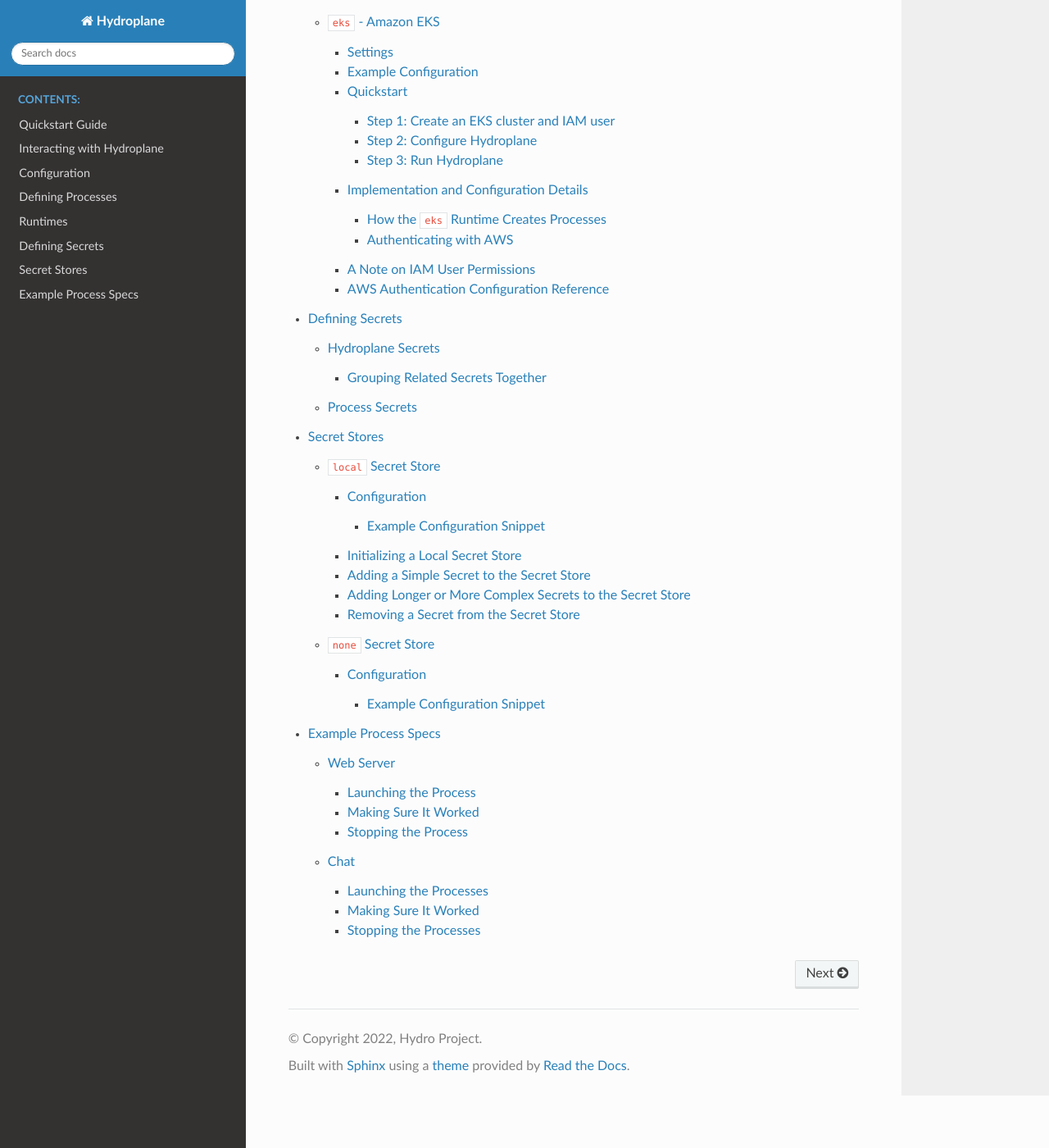
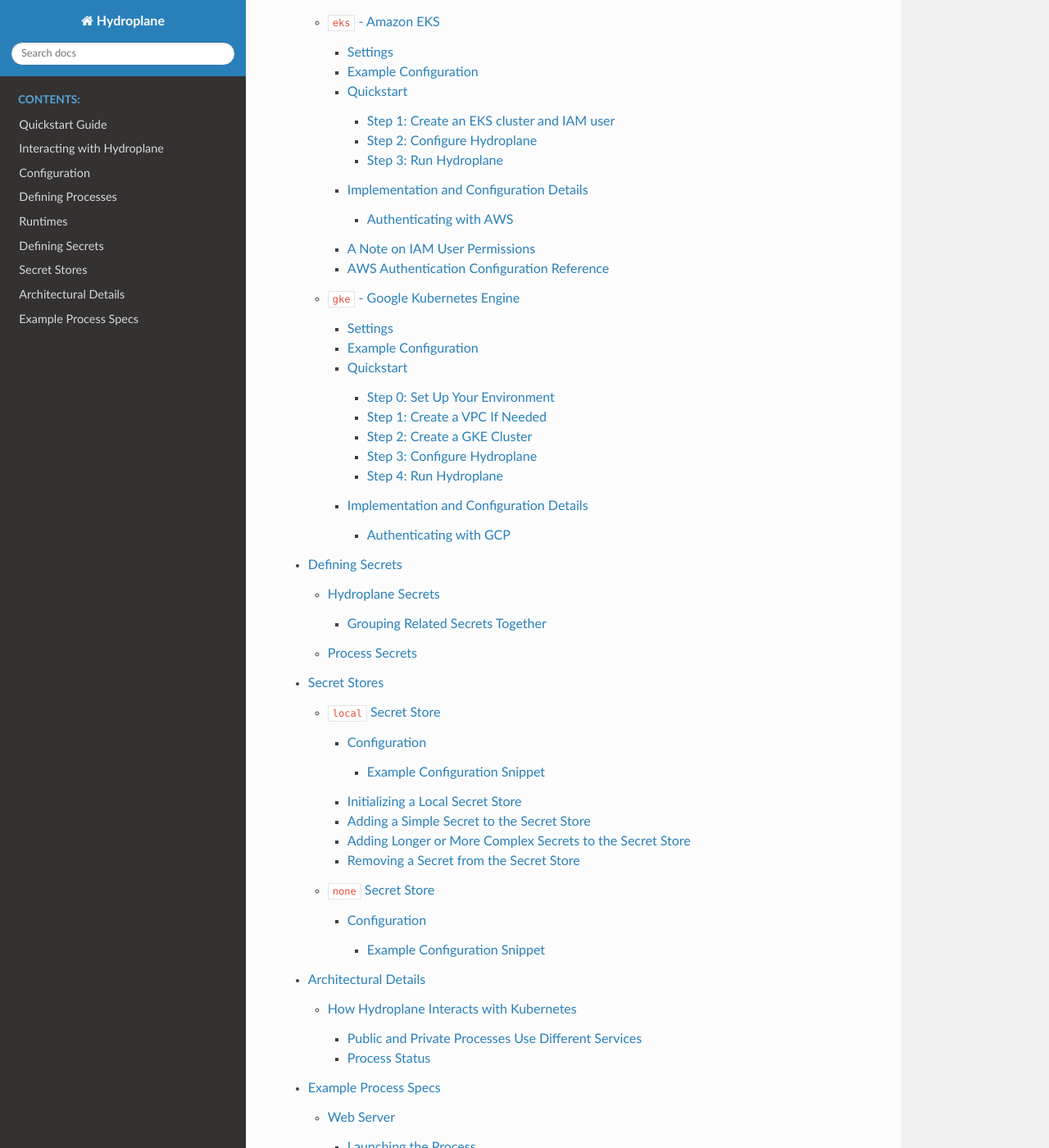
Before and after one commit to hydro-project/hydroplane, a Sphinx documentation site: the page built from docs/index.rst, in a window 1280 px wide and 1400 px high, scrolled down 940 px. Shown: the whole window at 82% size. Built offline with Sphinx 7.4.7 and the Read the Docs theme 2.0.0, drawn with Linux system fonts in a browser that asks for light colours; some of the changed lines change nothing that is shown.

Commit message:
Add documentation

```diff
--- /dev/null
+++ b/docs/architecture.rst
@@ -0,0 +1,7 @@
+Architectural Details
+=====================
+
+.. toctree::
+   :maxdepth: 4
+
+   architecture/k8s
--- /dev/null
+++ b/docs/architecture/k8s.rst
@@ -0,0 +1,26 @@
+How Hydroplane Interacts with Kubernetes
+========================================
+
+At this point, Hydroplane has a couple backends that are managed offerings of Kubernetes (:doc:`EKS</runtimes/eks>` and :doc:`GKE</runtimes/gke>`, at time of writing). This document provides some more details on the way that Hydroplane reifies processes into Kubernetes' various primitives.
+
+Each Hydroplane process is run in Kubernetes as a single-pod deployment and an associated service. The service is there to give Kubernetes something to expose to the Internet when a process has a public IP address, and to give processes an easy way to name one another without relying on any kind of third-party service discovery mechanism. The deployment is there to ensure that something is keeping a process's pod scheduled even if the pod is preempted or evicted. The pod contains the actual container that the process is running.
+
+If you want to familiarize yourself with Kubernetes' services, pods and deployments, I'd recommend this `article by Matthew Palmer <https://matthewpalmer.net/kubernetes-app-developer/articles/service-kubernetes-example-tutorial.html>`_.
+
+Public and Private Processes Use Different Services
+---------------------------------------------------
+
+Private services only need to be routable and discoverable within the cluster, so their associated services are ``ClusterIP`` services. Public services need to be routable from outside the cluster, so we have to handle them separately.
+
+In a typical Kubernetes service where you have one service backing an auto-scaling collection of pods, you'd put a ``LoadBalancer`` service in front of the pods that load-balances traffic between them. In our case, we're expecting something higher-level than Hydroplane to do things like load balancing, so we want each process to be named and exposed individually. If we were to create a ``LoadBalancer`` service per process, we'd also be creating a separate **load balancer** per process, and load balancers in public clouds (particularly in AWS) are really expensive.
+
+To avoid the cost overhead of having a load balancer per process, we create a ``NodePort`` service for each process that routes only to that process's pod. A ``NodePort`` service exposes a high-numbered port on every node in the cluster, and all traffic to that port on any cluster node is transparently routed to the pod by Kubernetes' overlay network.
+
+Using ``NodePort`` services does what we want without additional cloud resources, but it also makes it look from the client's perspective as though the process is running on every node in the cluster at once. This is inconsistent with the abstraction that Hydroplane's list operation presents. To maintain the illusion that the process is only accessible from one node, we do some introspection to determine the cluster node that the pod is actually running on, and treat that cluster node's IP address as the process' IP address when listing running processes.
+
+Process Status
+--------------
+
+Kubernetes can create ``ClusterIP`` and ``NodePort`` services very quickly, but sometimes it may take a while for a deployment's pod to start after Hydroplane successfully submits the deployment's spec. Usually, delays in pod creation are caused by resource pressure: if Kubernetes doesn't have enough remaining resources to accommodate the pod, it may have to scale up to acquire those resources.
+
+When listing processes, Hydroplane provides an associated **status** for each process. If a process's status is ``RUNNING``, this means that all the process's resources are ready and the process should be able to accept connections. If the status is ``STARTING``, some of those resources are ready and others are not.
--- a/docs/index.rst
+++ b/docs/index.rst
@@ -17,4 +17,5 @@
    runtimes
    secrets
    secret_stores
+   architecture
    examples
--- a/docs/runtimes.rst
+++ b/docs/runtimes.rst
@@ -9,3 +9,4 @@
 
    runtimes/docker
    runtimes/eks
+   runtimes/gke
--- a/docs/runtimes/docker.rst
+++ b/docs/runtimes/docker.rst
@@ -20,6 +20,7 @@
 Here's an example of a configuration file that uses the ``docker`` runtime. Since the ``docker`` runtime doesn't need a secret store, this configuration uses the :doc:`"none" secret store</secret_stores/none>`.
 
 .. code-block:: yaml
+
     ---
     secret_store:
       secret_store_type: none
--- a/docs/runtimes/eks.rst
+++ b/docs/runtimes/eks.rst
@@ -145,7 +145,8 @@
             "is_public": true
           }
         ],
-        "created": "2022-12-01T22:40:33+00:00"
+        "created": "2022-12-01T22:40:33+00:00",
+        "status": "RUNNING"
       }
     ]
 
@@ -169,15 +170,7 @@
 Implementation and Configuration Details
 ----------------------------------------
 
-How the ``eks`` Runtime Creates Processes
-^^^^^^^^^^^^^^^^^^^^^^^^^^^^^^^^^^^^^^^^^
-
-Each process is run in EKS as a single pod and an associated service. The service is there to give Kubernetes something to expose to the Internet when a process has a public IP address, and to give processes an easy way to name one another without relying on any kind of third-party service discovery mechanism. Private services only need to be routable and discoverable within the cluster, so their associated services are ``ClusterIP`` services. Public services need to be routable from outside the cluster, so we have to handle them separately.
-
-In a typical Kubernetes service where you have one service backing an auto-scaling collection of pods, you'd put a ``LoadBalancer`` service in front of the pods that round-robins traffic between them. In our case, we're expecting something higher-level than us to do things like load balancing, so we want each process to be named and exposed individually. If we were to create a ``LoadBalancer`` service per process, we'd also be creating a separate **load balancer** per process, and load balancers in AWS are really expensive. Instead, we create a ``NodePort`` service for each process that routes only to that process's pod. A ``NodePort`` service exposes a high-numbered port on every node in the cluster, and all traffic to that port on any cluster node is transparently routed to the pod by Kubernetes' overlay network.
-
-Using ``NodePort`` services does what we want without paying for additional resources, but it also makes it look from the client's perspective like the process is running on every node in the cluster at once, which is inconsistent from the abstraction presented by other runtimes. To maintain the illusion that the process is only accessible from one node, we do some introspection to determine the cluster node that the pod is actually running on and only list that node's IP address when providing information about the process in response to list calls.
-
+For details on how the ``eks`` runtime creates processes, see :doc:`/architecture/k8s`.
 
 Authenticating with AWS
 ^^^^^^^^^^^^^^^^^^^^^^^
--- /dev/null
+++ b/docs/runtimes/gke.rst
@@ -0,0 +1,191 @@
+``gke`` - Google Kubernetes Engine
+==================================
+
+The ``gke`` runtime integrates with GKE, GCP's managed Kubernetes offering.
+
+.. contents::
+
+Settings
+--------
+
+.. autopydantic_model:: hydroplane.runtimes.gke.Settings
+
+Example Configuration
+---------------------
+
+Here's an example of a configuration file that uses the ``gke`` runtime. This runtime doesn't need access to a secret store, so we're using the ``none`` secret store here.
+
+.. code-block:: yaml
+
+    ---
+    secret_store:
+        secret_store_type: none
+
+    runtime:
+        runtime_type: gke
+        cluster_id: hydroplane-test-cluster
+        project: hydro-development
+        region: us-central1
+
+Quickstart
+----------
+
+We'll assume that we're creating a cluster named ``hydroplane-test-cluster`` in the ``us-central1`` region, running within a VPC named ``hydroplane-vpc``, inside a project named ``test-project``. Substitute your cluster, VPC and project name(s) as appropriate.
+
+Step 0: Set Up Your Environment
+^^^^^^^^^^^^^^^^^^^^^^^^^^^^^^^
+
+Make sure you have the Google Cloud command-line tool (``gcloud``) installed. You can install it by following the instructions `here <https://cloud.google.com/sdk/docs/install>`_.
+
+Once you've got ``gcloud`` installed, you'll need to authenticate:
+
+.. code-block:: bash
+
+    # First, we'll login as you.
+    gcloud auth login
+
+    # Next, we'll make sure you've got a project configured, so that you
+    # don't have to specify which project you're referring to every time
+    # you run a command.
+    gcloud config set project test-project
+
+    # Finally, we'll configure some local Application Default Credentials
+    # that Hydroplane can use to act on your behalf.
+    gcloud auth application-default login
+
+
+Step 1: Create a VPC If Needed
+^^^^^^^^^^^^^^^^^^^^^^^^^^^^^^
+
+Your GKE cluster will need a VPC to run within. If you don't already have a VPC configured in your GCP project, you can create a VPC by following `these instructions <https://cloud.google.com/vpc/docs/create-modify-vpc-networks#create-auto-network>`_, or run the following:
+
+.. code-block:: bash
+
+    gcloud compute networks create \
+        hydroplane-vpc \
+        --subnet-mode=auto \
+        --mtu=1460 \
+        --bgp-routing-mode=regional
+
+We'll assume that the VPC is named ``hydroplane-vpc``, and was configured in auto mode (so all its subnets are also called ``hydroplane-vpc``).
+
+By default, VPC networks aren't routable from outside GCP. If you want to connect to your public processes from outside GCP, you'll need to poke a hole in the VPC's firewall.
+
+To start, we'll poke a hole in the firewall for our IP address. To do that, run:
+
+.. code-block:: bash
+
+    gcloud compute firewall-rules create \
+        allow-my-ip \
+        --direction=INGRESS \
+        --priority=999 \
+        --network=hydroplane-vpc \
+        --action=ALLOW \
+        --rules=all \
+        --source-ranges=$(curl -s https://api.ipify.org)/32
+
+If you want to add more source ranges, you can add more firewall rules similar to the one declared above, setting ``--source-ranges`` to whatever ranges you want to open.
+
+Step 2: Create a GKE Cluster
+^^^^^^^^^^^^^^^^^^^^^^^^^^^^
+
+GCP provides a service called `Autopilot mode <https://cloud.google.com/kubernetes-engine/docs/concepts/types-of-clusters#modes>`_ that manages most of the minutiae of setting up a Kubernetes cluster for you. Follow the instructions in `this document <https://cloud.google.com/kubernetes-engine/docs/how-to/creating-an-autopilot-cluster>`_ to create a cluster in Autopilot mode, or just run the following, filling in the blanks as appropriate:
+
+.. code-block:: bash
+
+    gcloud container clusters create-auto \
+        "hydroplane-test-cluster" \
+        --region "us-central1" \
+        --release-channel "regular" \
+        --network "projects/test-project/global/networks/hydroplane-vpc" \
+        --subnetwork "projects/test-project/regions/us-central1/subnetworks/hydroplane-vpc" \
+        --cluster-ipv4-cidr "/17" \
+        --services-ipv4-cidr "/22"
+
+Step 3: Configure Hydroplane
+^^^^^^^^^^^^^^^^^^^^^^^^^^^^
+
+Create a file named ``gke.yml`` with the following contents (filling in the blanks):
+
+.. code-block:: yaml
+
+    ---
+    secret_store:
+        secret_store_type: none
+
+    runtime:
+        runtime_type: gke
+        cluster_id: hydroplane-test-cluster
+        project: test-project
+        region: us-central1
+
+Step 4: Run Hydroplane
+^^^^^^^^^^^^^^^^^^^^^^
+
+You should now have everything you need. Let's launch Hydroplane:
+
+.. code-block:: bash
+
+    bin/hydroplane -c gke.yml
+
+In a separate terminal, from the root of the ``hydroplane`` repo, let's make sure we can list processes:
+
+.. code-block:: bash
+
+   bin/hpctl list
+
+You should get back an empty list, because we haven't launched any processes yet.
+
+Let's try a simple example to make sure we can start something and access it remotely:
+
+.. code-block:: bash
+
+   bin/hpctl start examples/nginx.json
+
+If you list processes with ``bin/hpctl list`` now, you should see something like this:
+
+.. code-block:: json
+
+    [
+      {
+        "process_name": "nginx",
+        "group": null,
+        "socket_addresses": [
+          {
+            "host": "34.217.208.197",
+            "port": 31491,
+            "is_public": true
+          }
+        ],
+        "created": "2022-12-01T22:40:33+00:00",
+        "status": "RUNNING"
+      }
+    ]
+
+Note that the process is exposing a single public port. In this example, it's ``34.217.208.197:31491``, but your host and port will be different.
+
+If you have ``jq`` installed, are on macOS, and want to open that server with a one-liner:
+
+.. code-block:: bash
+
+    open http://$(bin/hpctl list | jq -r "(.[0].socket_addresses[0].host + \":\" + (.[0].socket_addresses[0].port|tostring))")
+
+Otherwise, you can copy-paste the host and port into a browser window. Either way, you should see an `nginx <https://www.nginx.com/>`_ "hello world" page.
+
+Now that we've verified that everything is working, let's stop the process:
+
+.. code-block:: bash
+
+    bin/hpctl stop nginx
+
+Implementation and Configuration Details
+----------------------------------------
+
+For details on how the ``gke`` runtime creates processes, see :doc:`/architecture/k8s`.
+
+Authenticating with GCP
+^^^^^^^^^^^^^^^^^^^^^^^
+
+Hydroplane uses Application Default Credentials (ADC) to connect to GCP. ADC is a strategy that Google's authentication libraries use to locate credentials and make them available to the various client libraries for GCP services. More information about ADC can be found `in the GCP docs <https://cloud.google.com/docs/authentication/application-default-credentials>`_.
+
+Once you've populated ADC on your machine by running ``gcloud auth application-default login``, Hydroplane should be able to pick up your credentials automatically. The ``gke`` runtime will also periodically refresh its credentials, so you shouldn't need to log in again after you've logged in the first time.
```
